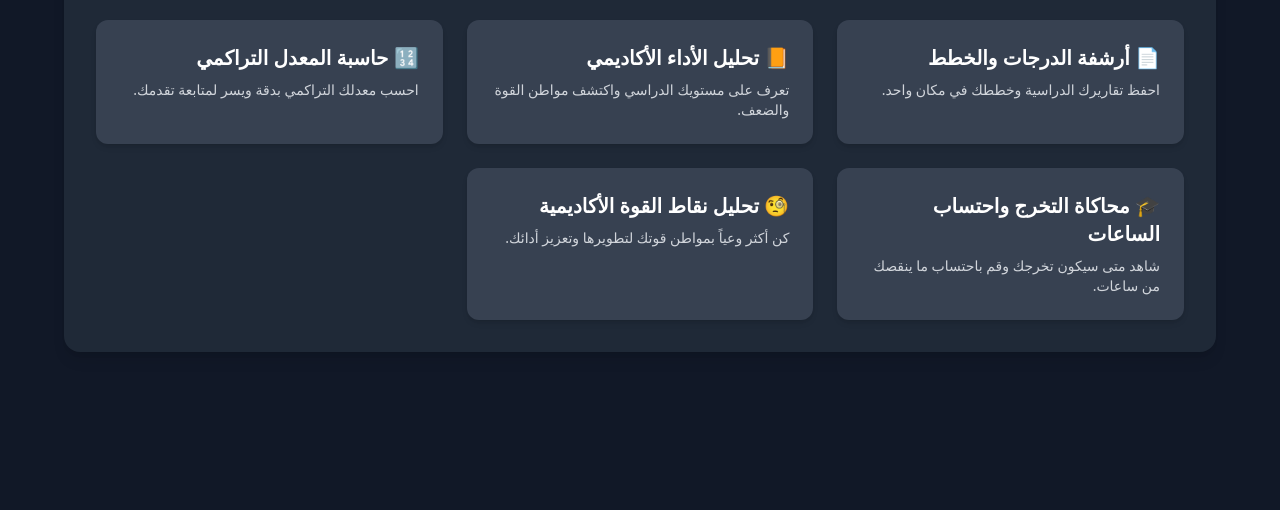
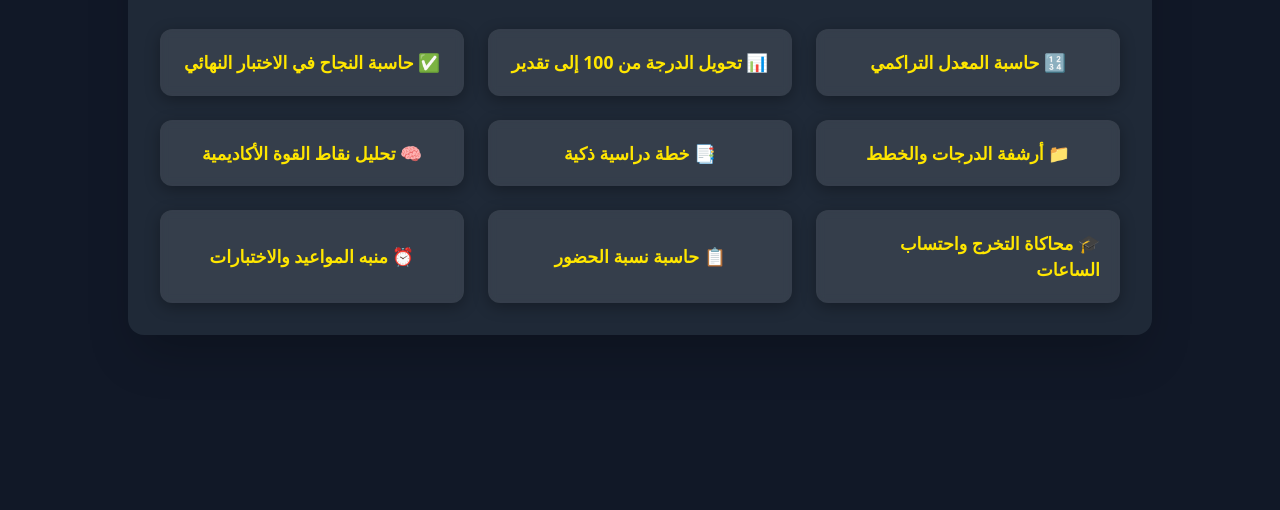
Before and after one commit to IT20200/MOIT, a plain HTML site: page University Calculator/index.html in a window 1280 px wide. Shown: the part 290-800 px from the top of the page. Drawn offline with nearby package versions, Linux system fonts and the light colour scheme.

Commit message:
Add files via upload

```diff
--- a/University Calculator/index.html
+++ b/University Calculator/index.html
@@ -1,43 +1,88 @@
 <!DOCTYPE html>
 <html lang="ar" dir="rtl">
 <head>
-    <meta charset="UTF-8">
-    <meta name="viewport" content="width=device-width, initial-scale=1.0">
-    <title>حاسبة المعدل الجامعي</title>
-    <script src="https://cdn.tailwindcss.com"></script>
+  <meta charset="UTF-8" />
+  <meta name="viewport" content="width=device-width, initial-scale=1.0"/>
+  <title>موقع الطالب الذكي</title>
+  <script src="https://cdn.tailwindcss.com"></script>
 </head>
-<body class="bg-gray-900 text-white min-h-screen flex items-center justify-center p-4">
+<body class="home-page bg-gray-900 text-white min-h-screen flex items-center justify-center p-4">
 
-<div class="bg-gray-800 rounded-2xl p-8 shadow-lg w-full max-w-6xl">
-    <h1 class="text-4xl font-bold text-center mb-4"> 🎓 حاسبة المعدل الجامعي</h1>
-    <p class="text-center text-gray-300 mb-10"> مرحباً بك في موقعك الذكي لحساب وتحليل الأداء الأكاديمي!</p>
+  <div class="bg-gray-800 p-8 rounded-2xl shadow-2xl w-full max-w-5xl">
+    <h1 class="text-4xl font-bold text-center mb-4">🎓 موقع الطالب الذكي</h1>
+    <p class="text-center text-gray-300 mb-8">
+      أدوات متكاملة لحساب وتحليل أدائك الأكاديمي بسرعة وسهولة
+    </p>
 
-    <div class="grid grid-cols-1 md:grid-cols-2 lg:grid-cols-3 gap-6">
+    <div class="grid grid-cols-1 sm:grid-cols-2 lg:grid-cols-3 gap-6">
 
-        <!-- Card -->
-        <div class="bg-gray-700 rounded-xl p-6 shadow-md hover:scale-105 hover:bg-gray-600 transition">
-            <h2 class="text-xl font-semibold mb-2">📄 أرشفة الدرجات والخطط</h2>
-            <p class="text-gray-300 text-sm"> احفظ تقاريرك الدراسية وخططك في مكان واحد.</p>
-        </div>
+      <!-- الخدمات القديمة -->
+      <a href="gpa.html"
+         class="service-box">
+        🔢 حاسبة المعدل التراكمي
+      </a>
+      <a href="grade-converter.html"
+         class="service-box">
+        📊 تحويل الدرجة من 100 إلى تقدير
+      </a>
+      <a href="final-calc.html"
+         class="service-box">
+        ✅ حاسبة النجاح في الاختبار النهائي
+      </a>
 
-        <div class="bg-gray-700 rounded-xl p-6 shadow-md hover:scale-105 hover:bg-gray-600 transition">
-            <h2 class="text-xl font-semibold mb-2">📙 تحليل الأداء الأكاديمي</h2>
-            <p class="text-gray-300 text-sm">تعرف على مستويك الدراسي واكتشف مواطن القوة والضعف.</p>
-        </div>
+      <!-- الخدمات الجديدة -->
+      <a href="archive.html"
+         class="service-box">
+        📁 أرشفة الدرجات والخطط
+      </a>
+      <a href="smart-plan.html"
+         class="service-box">
+        📑 خطة دراسية ذكية
+      </a>
+      <a href="strengths.html"
+         class="service-box">
+        🧠 تحليل نقاط القوة الأكاديمية
+      </a>
+      <a href="graduation-sim.html"
+         class="service-box">
+        🎓 محاكاة التخرج واحتساب الساعات
+      </a>
 
-        <div class="bg-gray-700 rounded-xl p-6 shadow-md hover:scale-105 hover:bg-gray-600 transition">
-            <h2 class="text-xl font-semibold mb-2">🔢️ حاسبة المعدل التراكمي</h2>
-            <p class="text-gray-300 text-sm">احسب معدلك التراكمي بدقة ويسر لمتابعة تقدمك.</p>
-        </div>
+      <!-- الخدمتان الإضافيتان -->
+      <a href="attendance.html"
+         class="service-box">
+        📋 حاسبة نسبة الحضور
+      </a>
+      <a href="reminder.html"
+         class="service-box">
+        ⏰ منبه المواعيد والاختبارات
+      </a>
 
-        <div class="bg-gray-700 rounded-xl p-6 shadow-md hover:scale-105 hover:bg-gray-600 transition">
-            <h2 class="text-xl font-semibold mb-2">🎓 محاكاة التخرج واحتساب الساعات</h2>
-            <p class="text-gray-300 text-sm">شاهد متى سيكون تخرجك وقم باحتساب ما ينقصك من ساعات.</p>
-        </div>
+    </div>
+  </div>
 
-        <div class="bg-gray-700 rounded-xl p-6 shadow-md hover:scale-105 hover:bg-gray-600 transition">
-            <h2 class="text-xl font-semibold mb-2">🧐 تحليل نقاط القوة الأكاديمية</h2>
-            <p class="text-gray-300 text-sm">كن أكثر وعياً بمواطن قوتك لتطويرها وتعزيز أدائك.</p>
-        </div>
+  <style>
+    /* ننقل بعض تنسيقات .service-box هنا مؤقتاً */
+    .service-box {
+      background-color: rgba(255,255,255,0.1);
+      padding: 20px;
+      border-radius: 12px;
+      box-shadow: 0 4px 15px rgba(0,0,0,0.3);
+      backdrop-filter: blur(4px);
+      transition: transform 0.3s ease, background-color 0.3s ease;
+      text-decoration: none;
+      color: #ffe600;
+      font-size: 1.1rem;
+      font-weight: bold;
+      display: flex;
+      align-items: center;
+      justify-content: center;
+    }
+    .service-box:hover {
+      transform: translateY(-5px);
+      background-color: rgba(255,255,255,0.2);
+    }
+  </style>
 
-        <div class="bg-gray-700 rounded
+</body>
+</html>
```
